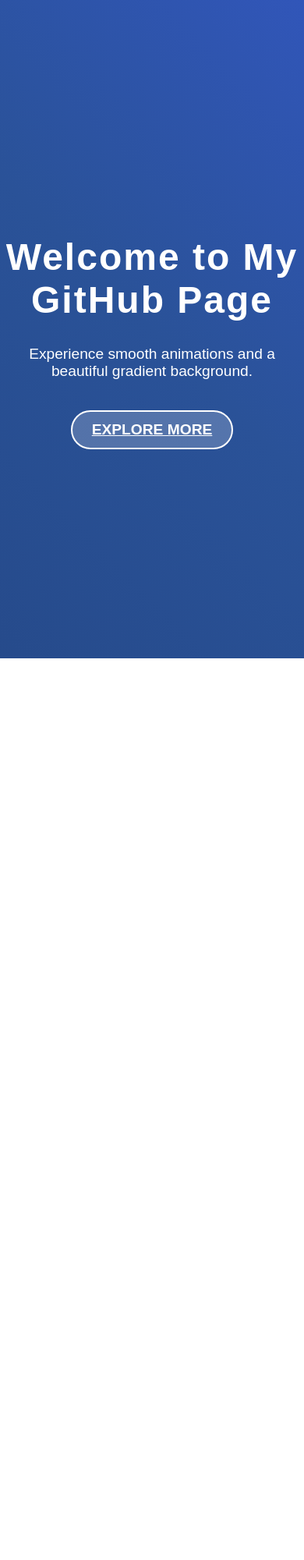
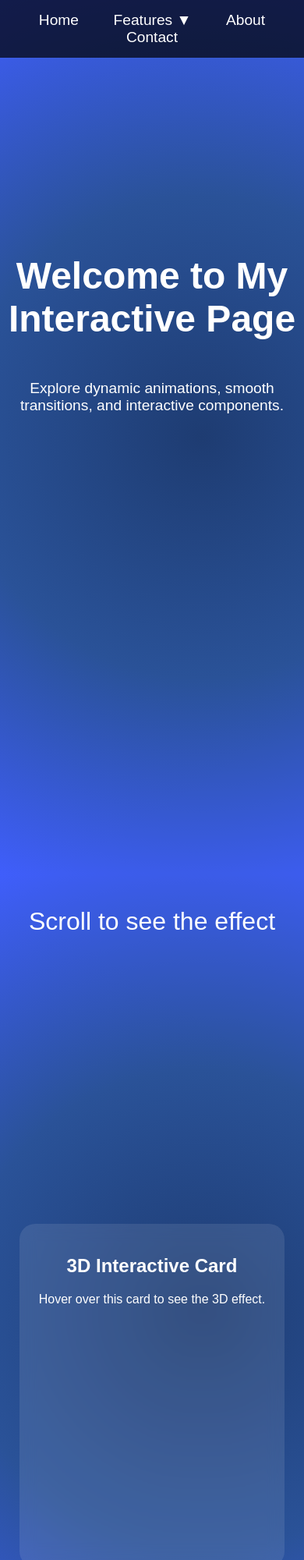
Before and after one commit to amreenqureshi/amreenqureshi.github.io, a plain HTML site: page index.html in a window 390 px wide. Shown: the top 2000 px of the page at 78% size. Before the commit the page ends 844 px from the top, so only its background shows below. Drawn offline with nearby package versions, Linux system fonts and the light colour scheme; a script that the page names is missing.

Commit message:
Update index.html

```diff
--- a/index.html
+++ b/index.html
@@ -3,35 +3,108 @@
 <head>
     <meta charset="UTF-8">
     <meta name="viewport" content="width=device-width, initial-scale=1.0">
-    <title>My GitHub Page</title>
+    <title>Advanced GitHub Page</title>
+    <script src="https://cdnjs.cloudflare.com/ajax/libs/gsap/3.12.2/gsap.min.js"></script>
+    <script src="https://cdnjs.cloudflare.com/ajax/libs/scrollmagic/2.0.8/ScrollMagic.min.js"></script>
+    <script src="https://cdnjs.cloudflare.com/ajax/libs/three.js/r128/three.min.js"></script>
     <style>
-        /* Background Animation */
+        /* Smooth Background Animation */
         body {
             margin: 0;
             padding: 0;
             height: 100vh;
+            overflow-x: hidden;
+            font-family: 'Arial', sans-serif;
+            color: white;
+            background: radial-gradient(circle, #1e3c72, #2a5298, #3f5efb);
+            animation: bgShift 15s infinite alternate ease-in-out;
+        }
+
+        @keyframes bgShift {
+            0% { background-size: 100% 100%; }
+            100% { background-size: 200% 200%; }
+        }
+
+        /* Navigation Bar */
+        .navbar {
+            position: fixed;
+            top: 0;
+            width: 100%;
+            background: rgba(0, 0, 0, 0.7);
+            padding: 15px 0;
+            text-align: center;
+            z-index: 1000;
+        }
+
+        .navbar ul {
+            list-style: none;
+            padding: 0;
+            margin: 0;
+        }
+
+        .navbar ul li {
+            display: inline;
+            margin: 0 20px;
+            position: relative;
+        }
+
+        .navbar ul li a {
+            text-decoration: none;
+            color: white;
+            font-size: 1.2rem;
+            transition: color 0.3s;
+        }
+
+        .navbar ul li a:hover {
+            color: #3f5efb;
+        }
+
+        /* Dropdown Menu */
+        .dropdown-content {
+            display: none;
+            position: absolute;
+            background: rgba(255, 255, 255, 0.2);
+            backdrop-filter: blur(10px);
+            padding: 10px;
+            min-width: 150px;
+            text-align: left;
+        }
+
+        .dropdown:hover .dropdown-content {
+            display: block;
+        }
+
+        .dropdown-content a {
+            display: block;
+            color: white;
+            padding: 8px;
+            text-decoration: none;
+            transition: all 0.3s;
+        }
+
+        .dropdown-content a:hover {
+            background: rgba(255, 255, 255, 0.3);
+        }
+
+        /* Hero Section */
+        .hero {
+            height: 100vh;
             display: flex;
             justify-content: center;
             align-items: center;
+            flex-direction: column;
             text-align: center;
-            font-family: Arial, sans-serif;
-            color: white;
-            background: linear-gradient(45deg, #1e3c72, #2a5298, #3f5efb);
-            background-size: 300% 300%;
-            animation: bgAnimation 10s infinite alternate ease-in-out;
+            transition: transform 0.5s ease-out;
         }
 
-        @keyframes bgAnimation {
-            0% { background-position: 0% 50%; }
-            100% { background-position: 100% 50%; }
+        .hero h1 {
+            font-size: 3rem;
+            animation: fadeIn 2s ease-in-out forwards;
         }
 
-        /* Animated Heading */
-        h1 {
-            font-size: 3rem;
-            letter-spacing: 2px;
-            opacity: 0;
-            animation: fadeIn 2s ease-in-out forwards, float 3s infinite alternate ease-in-out;
+        .hero p {
+            font-size: 1.2rem;
+            animation: fadeIn 3s ease-in-out forwards;
         }
 
         @keyframes fadeIn {
@@ -39,52 +112,117 @@
             to { opacity: 1; transform: translateY(0); }
         }
 
-        @keyframes float {
-            from { transform: translateY(0px); }
-            to { transform: translateY(10px); }
+        /* Zoom-in & Zoom-out Effect */
+        .zoom-section {
+            height: 80vh;
+            display: flex;
+            justify-content: center;
+            align-items: center;
+            font-size: 2rem;
+            transition: transform 0.5s ease-in-out;
         }
 
-        /* Animated Button */
-        .btn {
-            display: inline-block;
-            margin-top: 20px;
-            padding: 12px 25px;
-            font-size: 1.2rem;
-            font-weight: bold;
-            text-transform: uppercase;
-            color: white;
-            background: rgba(255, 255, 255, 0.2);
-            border: 2px solid white;
-            border-radius: 30px;
-            cursor: pointer;
-            transition: all 0.3s ease-in-out;
+        /* Interactive 3D Card */
+        .card-container {
+            display: flex;
+            justify-content: center;
+            margin-top: 50px;
         }
 
-        .btn:hover {
-            background: white;
-            color: #2a5298;
-            transform: scale(1.1);
+        .card {
+            width: 300px;
+            height: 400px;
+            background: rgba(255, 255, 255, 0.1);
+            border-radius: 20px;
+            backdrop-filter: blur(10px);
+            text-align: center;
+            padding: 20px;
+            transition: transform 0.3s ease-in-out;
         }
 
-        /* Smooth Fade-in for Paragraph */
-        p {
-            font-size: 1.2rem;
-            margin-top: 10px;
-            opacity: 0;
-            animation: fadeInText 2.5s ease-in-out forwards;
+        .card:hover {
+            transform: rotateY(10deg) scale(1.05);
         }
 
-        @keyframes fadeInText {
-            from { opacity: 0; transform: translateY(10px); }
-            to { opacity: 1; transform: translateY(0); }
-        }
     </style>
 </head>
 <body>
-    <div>
-        <h1>Welcome to My GitHub Page</h1>
-        <p>Experience smooth animations and a beautiful gradient background.</p>
-        <a href="https://github.com/" class="btn">Explore More</a>
+
+    <!-- Navigation Bar -->
+    <nav class="navbar">
+        <ul>
+            <li><a href="#">Home</a></li>
+            <li class="dropdown">
+                <a href="#">Features ▼</a>
+                <div class="dropdown-content">
+                    <a href="#">Animations</a>
+                    <a href="#">Effects</a>
+                    <a href="#">UI Components</a>
+                </div>
+            </li>
+            <li><a href="#">About</a></li>
+            <li><a href="#">Contact</a></li>
+        </ul>
+    </nav>
+
+    <!-- Hero Section -->
+    <div class="hero" id="hero">
+        <h1>Welcome to My Interactive Page</h1>
+        <p>Explore dynamic animations, smooth transitions, and interactive components.</p>
     </div>
+
+    <!-- Zoom-in & Zoom-out Effect -->
+    <div class="zoom-section" id="zoom">
+        Scroll to see the effect
+    </div>
+
+    <!-- 3D Hover Card -->
+    <div class="card-container">
+        <div class="card">
+            <h2>3D Interactive Card</h2>
+            <p>Hover over this card to see the 3D effect.</p>
+        </div>
+    </div>
+
+    <script>
+        // Zoom-in & Zoom-out Effect on Scroll
+        const heroSection = document.getElementById('hero');
+        const zoomSection = document.getElementById('zoom');
+        window.addEventListener('scroll', () => {
+            let scrollY = window.scrollY;
+            heroSection.style.transform = `scale(${1 + scrollY * 0.0005})`;
+            zoomSection.style.transform = `scale(${1 - scrollY * 0.0005})`;
+        });
+
+        // Floating Particles Background (Using Three.js)
+        let scene = new THREE.Scene();
+        let camera = new THREE.PerspectiveCamera(75, window.innerWidth / window.innerHeight, 0.1, 1000);
+        let renderer = new THREE.WebGLRenderer({ alpha: true });
+        renderer.setSize(window.innerWidth, window.innerHeight);
+        document.body.appendChild(renderer.domElement);
+
+        let particles = new THREE.Geometry();
+        for (let i = 0; i < 500; i++) {
+            let vertex = new THREE.Vector3(
+                (Math.random() * 2 - 1) * 500,
+                (Math.random() * 2 - 1) * 500,
+                (Math.random() * 2 - 1) * 500
+            );
+            particles.vertices.push(vertex);
+        }
+
+        let particleMaterial = new THREE.PointsMaterial({ color: 0xffffff, size: 2 });
+        let particleSystem = new THREE.Points(particles, particleMaterial);
+        scene.add(particleSystem);
+
+        camera.position.z = 300;
+        function animate() {
+            requestAnimationFrame(animate);
+            particleSystem.rotation.y += 0.001;
+            renderer.render(scene, camera);
+        }
+        animate();
+    </script>
+
 </body>
 </html>
```
